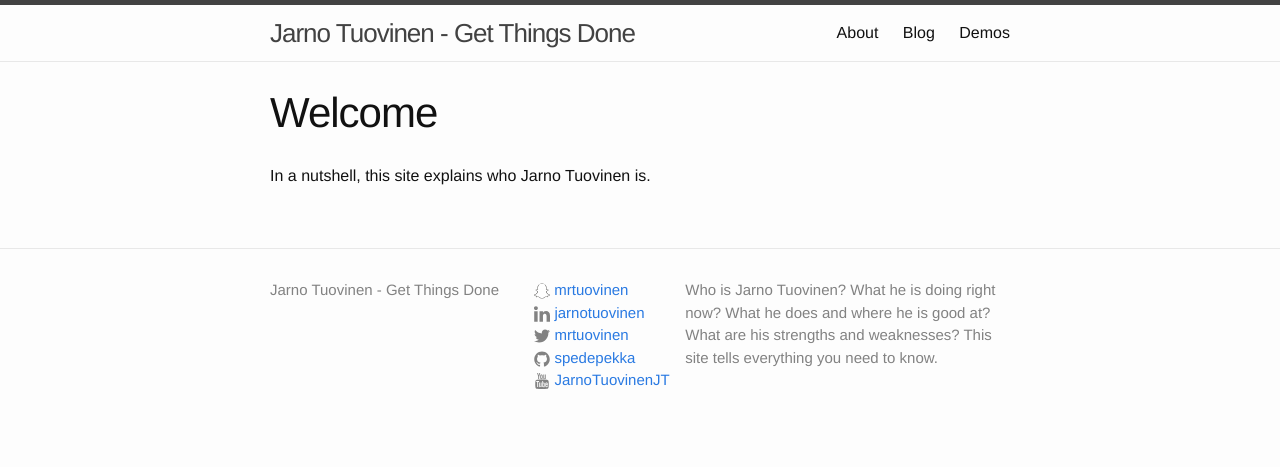
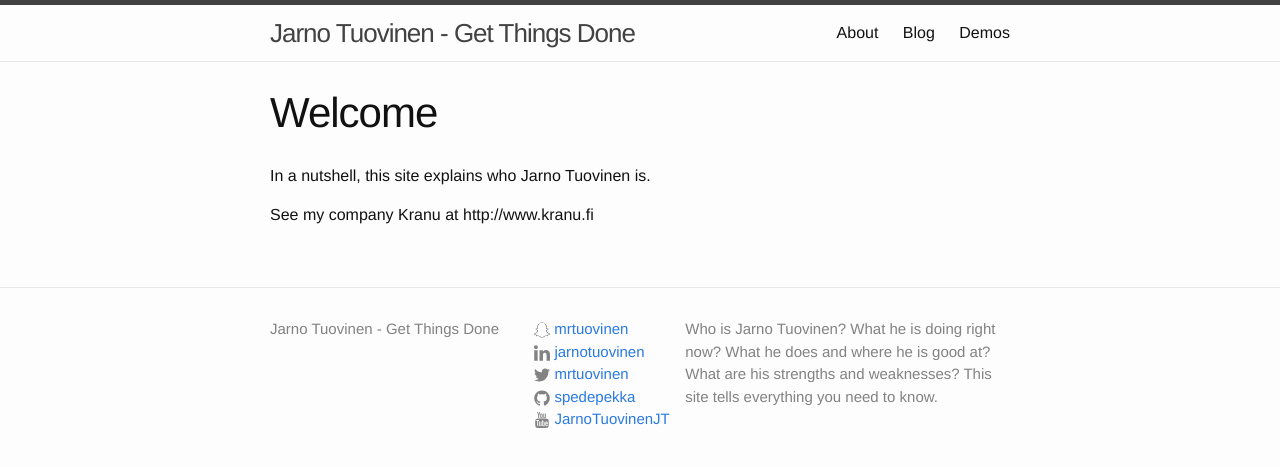
Before and after one commit to spedepekka/spedepekka.github.io, a Jekyll site: the page built from index.md, in a window 1280 px wide. Shown: the top 467 px of the page. Built offline with Jekyll 4.4.1, drawn with Linux system fonts in a browser that asks for light colours.

Commit message:
Add note about my company http://www.kranu.fi
Add note about my company http://www.kranu.fi

```diff
--- a/index.md
+++ b/index.md
@@ -4,3 +4,5 @@ title: Welcome
 ---
 
 In a nutshell, this site explains who Jarno Tuovinen is.
+
+See my company Kranu at http://www.kranu.fi
```
